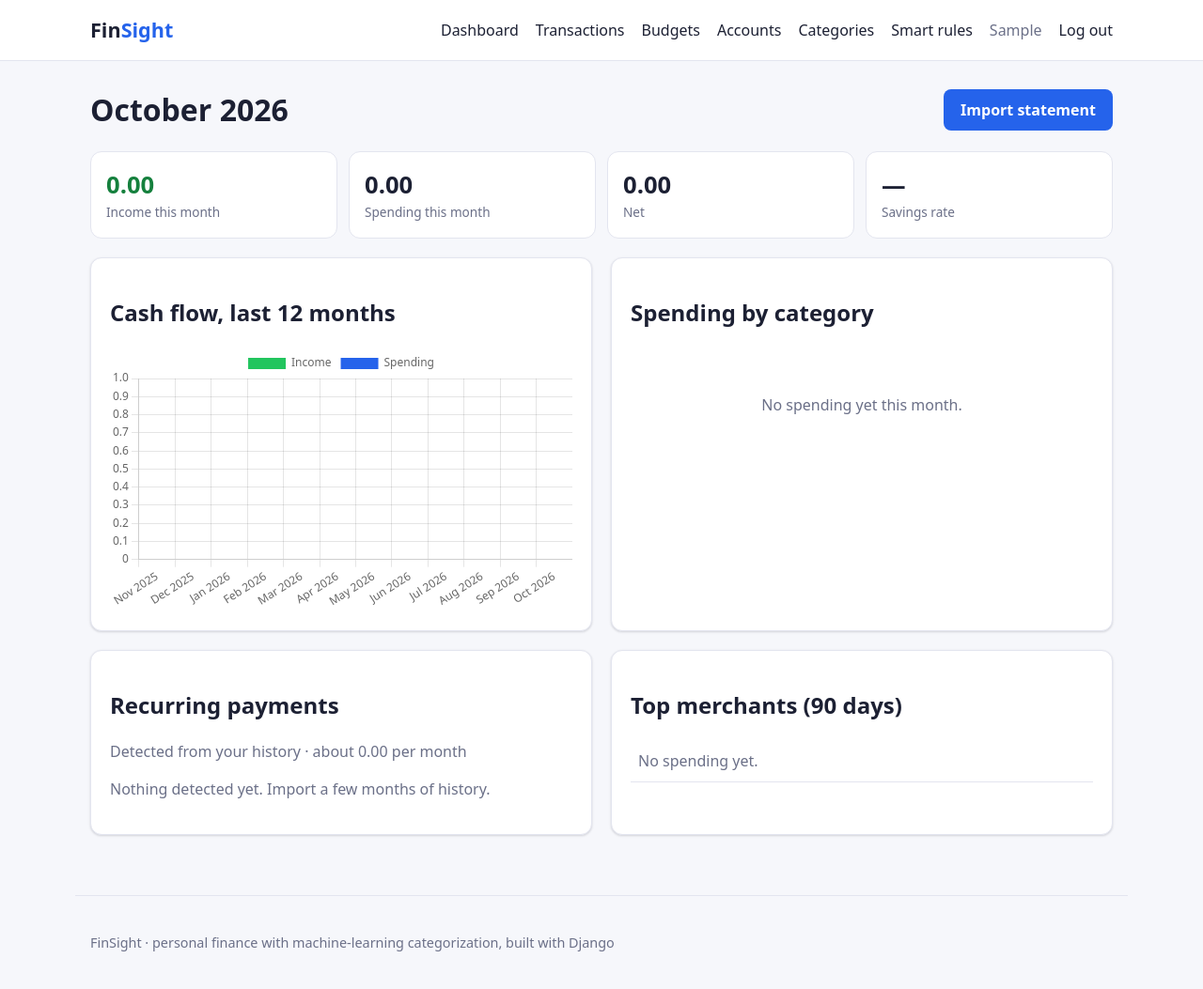
After one commit to ebrahimmorkas/finsight, a Django app: page /dashboard/ in a window 1280 px wide. The commit adds this page. Shown: the whole page at 94% size. Run offline with Django 5.2, Linux system fonts and the light colour scheme; a user stored in the database is signed in; tables that the repository leaves empty hold one stand-in row (values such as "Sample post"); parts of the project's set-up code (start-up, migrations or seed data) failed here and were passed over.

Commit message:
Add cached insights dashboard with Chart.js cash flow and category charts

```diff
--- a/apps/core/views.py
+++ b/apps/core/views.py
@@ -3,6 +3,7 @@ import logging
 from django.core.cache import cache
 from django.db import connection
 from django.http import JsonResponse
+from django.shortcuts import redirect
 from django.views.decorators.http import require_GET
 from django.views.generic import TemplateView
 
@@ -11,6 +12,11 @@ logger = logging.getLogger(__name__)
 
 class HomeView(TemplateView):
     template_name = "core/home.html"
+
+    def get(self, request, *args, **kwargs):
+        if request.user.is_authenticated:
+            return redirect("insights:dashboard")
+        return super().get(request, *args, **kwargs)
 
 
 @require_GET
--- /dev/null
+++ b/apps/insights/analytics.py
@@ -0,0 +1,123 @@
+"""Dashboard analytics, computed with aggregate queries and cached per user.
+
+The cache key contains a per-user *version* that is bumped whenever one of the
+user's transactions changes, so the dashboard is never stale and no key
+scanning is needed. Uses Redis when configured, otherwise local memory.
+"""
+
+from __future__ import annotations
+
+from datetime import date
+from decimal import Decimal
+
+from dateutil.relativedelta import relativedelta
+from django.core.cache import cache
+from django.db.models import Count, Q, Sum
+from django.db.models.functions import TruncMonth
+from django.utils import timezone
+
+from apps.ledger.models import Category, Transaction
+
+from .recurring import detect_recurring
+
+CACHE_SECONDS = 60 * 10
+MONTHS = 12
+
+
+def _version_key(user_id: int) -> str:
+    return f"insights:version:{user_id}"
+
+
+def bump_version(user_id: int) -> None:
+    try:
+        cache.incr(_version_key(user_id))
+    except ValueError:
+        cache.set(_version_key(user_id), 2, timeout=None)
+
+
+def dashboard(user, today: date | None = None) -> dict:
+    today = today or timezone.localdate()
+    version = cache.get_or_set(_version_key(user.pk), 1, timeout=None)
+    key = f"insights:dashboard:{user.pk}:v{version}:{today.isoformat()}"
+    return cache.get_or_set(key, lambda: _compute(user, today), CACHE_SECONDS)
+
+
+def _spending(qs):
+    """Exclude transfers: moving money between accounts is neither income nor spending."""
+    return qs.exclude(category__kind=Category.Kind.TRANSFER)
+
+
+def _compute(user, today: date) -> dict:
+    transactions = _spending(Transaction.objects.filter(user=user))
+    month_start = today.replace(day=1)
+    window_start = month_start - relativedelta(months=MONTHS - 1)
+
+    monthly = {
+        row["month"]: row
+        for row in transactions.filter(date__gte=window_start)
+        .annotate(month=TruncMonth("date"))
+        .values("month")
+        .annotate(
+            income=Sum("amount", filter=Q(amount__gt=0)),
+            expenses=Sum("amount", filter=Q(amount__lt=0)),
+        )
+    }
+    cashflow = []
+    for offset in range(MONTHS):
+        month = window_start + relativedelta(months=offset)
+        row = monthly.get(month, {})
+        income = row.get("income") or Decimal("0")
+        expenses = -(row.get("expenses") or Decimal("0"))
+        cashflow.append(
+            {"month": month.strftime("%b %Y"), "income": float(income), "expenses": float(expenses)}
+        )
+
+    this_month = transactions.filter(date__gte=month_start, date__lte=today)
+    by_category = list(
+        this_month.filter(amount__lt=0)
+        .values("category__name", "category__color")
+        .annotate(total=Sum("amount"))
+        .order_by("total")
+    )
+    top_merchants = list(
+        transactions.filter(date__gte=today - relativedelta(days=90), amount__lt=0)
+        .values("merchant")
+        .annotate(total=Sum("amount"), count=Count("id"))
+        .order_by("total")[:5]
+    )
+    totals = this_month.aggregate(
+        income=Sum("amount", filter=Q(amount__gt=0)),
+        expenses=Sum("amount", filter=Q(amount__lt=0)),
+    )
+    income = totals["income"] or Decimal("0")
+    expenses = -(totals["expenses"] or Decimal("0"))
+
+    recurring = detect_recurring(
+        transactions.filter(date__gte=today - relativedelta(months=13)).values_list(
+            "merchant", "date", "amount"
+        ),
+        today=today,
+    )
+
+    return {
+        "income": income,
+        "expenses": expenses,
+        "net": income - expenses,
+        "savings_rate": round(float((income - expenses) / income * 100), 1) if income else None,
+        "uncategorized": Transaction.objects.filter(user=user, category__isnull=True).count(),
+        "cashflow": cashflow,
+        "categories": [
+            {
+                "name": row["category__name"] or "Uncategorized",
+                "color": row["category__color"] or "#cbd5e1",
+                "total": float(-row["total"]),
+            }
+            for row in by_category
+        ],
+        "top_merchants": [
+            {"merchant": row["merchant"], "total": -row["total"], "count": row["count"]}
+            for row in top_merchants
+        ],
+        "recurring": recurring,
+        "recurring_monthly_total": sum((r.monthly_cost for r in recurring), Decimal("0")),
+    }
--- /dev/null
+++ b/apps/insights/templates/insights/dashboard.html
@@ -0,0 +1,110 @@
+{% extends "base.html" %}
+{% load humanize %}
+
+{% block title %}Dashboard{% endblock %}
+
+{% block content %}
+<div class="page-header">
+  <div>
+    <h1>{% now "F Y" %}</h1>
+    {% if data.uncategorized %}
+      <p class="muted"><a href="{% url 'ledger:transactions' %}?uncategorized=true">{{ data.uncategorized }} transaction{{ data.uncategorized|pluralize }} need a category</a></p>
+    {% endif %}
+  </div>
+  <a class="btn" href="{% url 'imports:upload' %}">Import statement</a>
+</div>
+
+<div class="stats">
+  <div class="stat"><div class="stat__value amount--in">{{ data.income|floatformat:2|intcomma }}</div><div class="stat__label">Income this month</div></div>
+  <div class="stat"><div class="stat__value">{{ data.expenses|floatformat:2|intcomma }}</div><div class="stat__label">Spending this month</div></div>
+  <div class="stat"><div class="stat__value">{{ data.net|floatformat:2|intcomma }}</div><div class="stat__label">Net</div></div>
+  <div class="stat"><div class="stat__value">{% if data.savings_rate is not None %}{{ data.savings_rate }}%{% else %}—{% endif %}</div><div class="stat__label">Savings rate</div></div>
+</div>
+
+<div class="charts">
+  <section class="card">
+    <h2>Cash flow, last 12 months</h2>
+    <div class="chart-box"><canvas id="cashflow-chart" aria-label="Monthly income and spending"></canvas></div>
+  </section>
+  <section class="card">
+    <h2>Spending by category</h2>
+    {% if data.categories %}
+      <div class="chart-box"><canvas id="category-chart" aria-label="Spending by category this month"></canvas></div>
+    {% else %}
+      <p class="empty">No spending yet this month.</p>
+    {% endif %}
+  </section>
+</div>
+
+<div class="charts" style="margin-top:20px">
+  <section class="card">
+    <h2>Recurring payments</h2>
+    <p class="muted">Detected from your history &middot; about {{ data.recurring_monthly_total|floatformat:2|intcomma }} per month</p>
+    {% if data.recurring %}
+      <table class="table">
+        <thead><tr><th>Merchant</th><th>Every</th><th class="amount">Amount</th><th>Next</th></tr></thead>
+        <tbody>
+          {% for r in data.recurring %}
+            <tr>
+              <td>{{ r.merchant }}</td>
+              <td>{{ r.interval_label }}</td>
+              <td class="amount">{{ r.average_amount|floatformat:2|intcomma }}</td>
+              <td>{{ r.next_date|date:"M j" }}</td>
+            </tr>
+          {% endfor %}
+        </tbody>
+      </table>
+    {% else %}
+      <p class="muted">Nothing detected yet. Import a few months of history.</p>
+    {% endif %}
+  </section>
+  <section class="card">
+    <h2>Top merchants (90 days)</h2>
+    <table class="table">
+      <tbody>
+        {% for m in data.top_merchants %}
+          <tr><td>{{ m.merchant }}</td><td class="muted">{{ m.count }}&times;</td><td class="amount">{{ m.total|floatformat:2|intcomma }}</td></tr>
+        {% empty %}
+          <tr><td class="muted">No spending yet.</td></tr>
+        {% endfor %}
+      </tbody>
+    </table>
+  </section>
+</div>
+{{ chart_data|json_script:"chart-data" }}
+{% endblock %}
+
+{% block scripts %}
+<script src="https://cdnjs.cloudflare.com/ajax/libs/Chart.js/4.4.1/chart.umd.min.js"></script>
+<script>
+  (function () {
+    const data = JSON.parse(document.getElementById("chart-data").textContent);
+    if (!window.Chart) return;
+    Chart.defaults.font.family = "system-ui, sans-serif";
+
+    new Chart(document.getElementById("cashflow-chart"), {
+      type: "bar",
+      data: {
+        labels: data.cashflow.map((m) => m.month),
+        datasets: [
+          { label: "Income", data: data.cashflow.map((m) => m.income), backgroundColor: "#22c55e" },
+          { label: "Spending", data: data.cashflow.map((m) => m.expenses), backgroundColor: "#2563eb" },
+        ],
+      },
+      options: { responsive: true, maintainAspectRatio: false, scales: { y: { beginAtZero: true } } },
+    });
+
+    const categoryCanvas = document.getElementById("category-chart");
+    if (categoryCanvas) {
+      new Chart(categoryCanvas, {
+        type: "doughnut",
+        data: {
+          labels: data.categories.map((c) => c.name),
+          datasets: [{ data: data.categories.map((c) => c.total), backgroundColor: data.categories.map((c) => c.color) }],
+        },
+        options: { responsive: true, maintainAspectRatio: false, plugins: { legend: { position: "right" } } },
+      });
+    }
+  })();
+</script>
+{% endblock %}
--- /dev/null
+++ b/apps/insights/urls.py
@@ -0,0 +1,7 @@
+from django.urls import path
+
+from .views import DashboardView
+
+app_name = "insights"
+
+urlpatterns = [path("", DashboardView.as_view(), name="dashboard")]
--- /dev/null
+++ b/apps/insights/views.py
@@ -0,0 +1,16 @@
+from django.contrib.auth.mixins import LoginRequiredMixin
+from django.views.generic import TemplateView
+
+from .analytics import dashboard
+
+
+class DashboardView(LoginRequiredMixin, TemplateView):
+    template_name = "insights/dashboard.html"
+
+    def get_context_data(self, **kwargs):
+        data = dashboard(self.request.user)
+        return super().get_context_data(
+            data=data,
+            chart_data={"cashflow": data["cashflow"], "categories": data["categories"]},
+            **kwargs,
+        )
--- a/config/settings/base.py
+++ b/config/settings/base.py
@@ -35,6 +35,7 @@ INSTALLED_APPS = [
     "apps.imports",
     "apps.categorization",
     "apps.budgets",
+    "apps.insights",
 ]
 
 MIDDLEWARE = [
--- a/config/urls.py
+++ b/config/urls.py
@@ -11,6 +11,7 @@ urlpatterns = [
     path("imports/", include("apps.imports.urls")),
     path("smart/", include("apps.categorization.urls")),
     path("budgets/", include("apps.budgets.urls")),
+    path("dashboard/", include("apps.insights.urls")),
 ]
 
 if settings.DEBUG:
--- a/templates/_nav.html
+++ b/templates/_nav.html
@@ -1,4 +1,5 @@
 {% if user.is_authenticated %}
+  <a href="{% url 'insights:dashboard' %}">Dashboard</a>
   <a href="{% url 'ledger:transactions' %}">Transactions</a>
   <a href="{% url 'budgets:overview' %}">Budgets</a>
   <a href="{% url 'ledger:accounts' %}">Accounts</a>
```
Also changed, not shown: apps/insights/apps.py (added, +9 -0 lines), apps/insights/receivers.py (added, +17 -0 lines), apps/insights/tests/test_dashboard.py (added, +104 -0 lines), apps/insights/__init__.py (added), apps/insights/tests/__init__.py (added).
